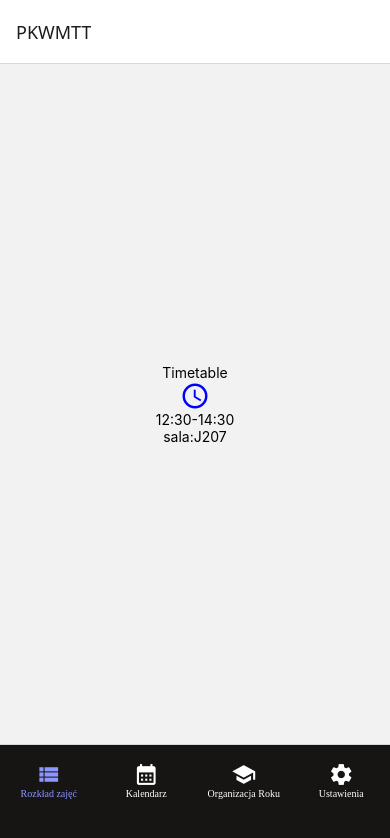
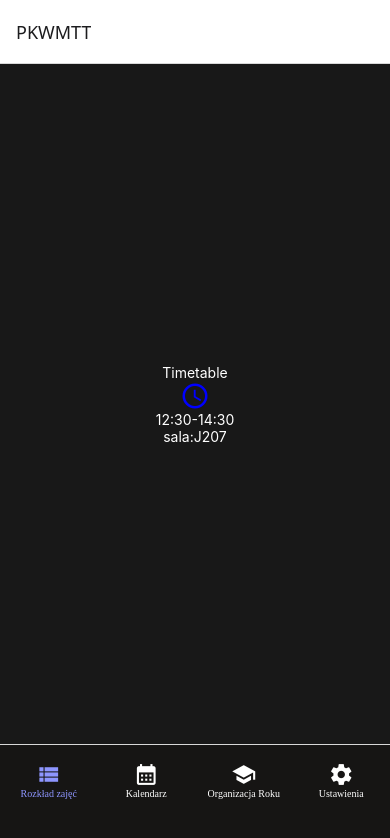
Before and after one commit to PKTTTeam/PKWMTT-frontend-mobile, a React Native app: screen / in a window 390 px wide. Shown: the top 838 px of the page. Built offline with nearby package versions, Linux system fonts and the light colour scheme.

Commit message:
feat: apply global styles to TimetableScreen, RoomInfo, and TimeRange components

```diff
--- a/App.tsx
+++ b/App.tsx
@@ -1,12 +1,11 @@
 import { NavigationContainer } from '@react-navigation/native';
 import TabNavigator from './src/app/tabs/tabNavigator';
+import { View } from 'react-native';
 const App = () => {
   return (
-    <>
-      <NavigationContainer>
-        <TabNavigator />
-      </NavigationContainer>
-    </>
+    <NavigationContainer>
+      <TabNavigator />
+    </NavigationContainer>
   );
 };
 
--- a/src/app/tabs/TimetableScreen/TimetableScreen.tsx
+++ b/src/app/tabs/TimetableScreen/TimetableScreen.tsx
@@ -2,11 +2,12 @@ import { View, Text } from 'react-native';
 import Icon from 'react-native-vector-icons/MaterialIcons';
 import TimeRange from '../../../components/ui/TimeRange';
 import RoomInfo from '../../../components/ui/RoomInfo';
+import globalStyles from '../../../styles/globalStyles';
 
 const TimetableScreen = () => {
   return (
-    <View style={{ flex: 1, justifyContent: 'center', alignItems: 'center' }}>
-      <Text>Timetable</Text>
+    <View style={globalStyles.ScreenContainer}>
+      <Text style={globalStyles.text}>Timetable</Text>
       <Icon name="schedule" size={30} color={'blue'} />
       <TimeRange timeStart={'12:30'} timeEnd={'14:30'} />
       <RoomInfo room={'J207'} />
--- a/src/components/ui/RoomInfo.tsx
+++ b/src/components/ui/RoomInfo.tsx
@@ -1,8 +1,9 @@
 import { Text } from 'react-native';
 import type { RoomInfoTypes } from '../../types/global';
+import globalStyles from '../../styles/globalStyles';
 
 const RoomInfo: React.FC<RoomInfoTypes> = ({ room }) => {
-  return <Text>sala:{room}</Text>;
+  return <Text style={globalStyles.text}>sala:{room}</Text>;
 };
 
 export default RoomInfo;
--- a/src/components/ui/TimeRange.tsx
+++ b/src/components/ui/TimeRange.tsx
@@ -1,9 +1,10 @@
 import { Text } from 'react-native';
 import type { TimeRangeProps } from '../../types/global';
+import globalStyles from '../../styles/globalStyles';
 
 const TimeRange: React.FC<TimeRangeProps> = ({ timeStart, timeEnd }) => {
   return (
-    <Text>
+    <Text style={globalStyles.text}>
       {timeStart}-{timeEnd}
     </Text>
   );
--- /dev/null
+++ b/src/styles/globalStyles.ts
@@ -0,0 +1,15 @@
+import { StyleSheet } from 'react-native';
+
+const globalStyles = StyleSheet.create({
+  ScreenContainer: {
+    flex: 1,
+    justifyContent: 'center',
+    alignItems: 'center',
+    backgroundColor: '#181818',
+  },
+  text: {
+    color: '#FFFFFF',
+  },
+});
+
+export default globalStyles;
```
